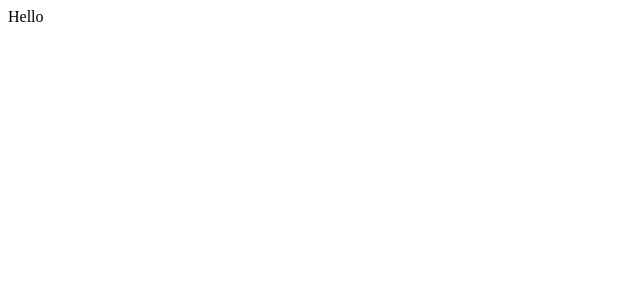
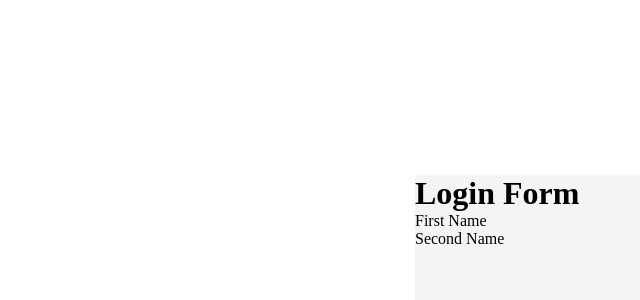
Before and after one commit to tobiaszciesielski/recruitment-task, a React (Create React App) app in the folder frontend/: page / in a window 1280 px wide. Shown: the top 300 px of the page, without its empty margins (0-640 px from the left). Built offline with nearby package versions, Linux system fonts and the light colour scheme.

Commit message:
Added theme and global styles

```diff
--- a/frontend/src/components/App.tsx
+++ b/frontend/src/components/App.tsx
@@ -1,12 +1,12 @@
 import React from 'react';
 import Layout from './templates/Layout';
 
-const App: React.FunctionComponent = () => (
-  <div className="App">
-    <Layout>
-      <div>Hello</div>
-    </Layout>
-  </div>
+const App = () => (
+  <Layout>
+    <h1>Login Form</h1>
+    <p>First Name</p>
+    <p>Second Name</p>
+  </Layout>
 );
 
 export default App;
--- a/frontend/src/components/templates/Layout.tsx
+++ b/frontend/src/components/templates/Layout.tsx
@@ -1,9 +1,24 @@
 import React, { ReactChildren, ReactChild } from 'react';
+import styled from 'styled-components';
+import GlobalStyles from '../../styles/global';
+
+const FormWrapper = styled.div`
+  width: 100%;
+  max-width: 450px;
+  height: 100%;
+  max-height: 450px;
+  background: ${(props) => props.theme.grey};
+`;
 
 interface LayoutProps {
-  children: ReactChild | ReactChildren;
+  children: ReactChild | ReactChildren | ReactChild[] | ReactChildren[];
 }
 
-const Layout = ({ children }: LayoutProps) => <div>{children}</div>;
+const Layout = ({ children }: LayoutProps) => (
+  <>
+    <GlobalStyles />
+    <FormWrapper>{children}</FormWrapper>
+  </>
+);
 
 export default Layout;
--- a/frontend/src/index.tsx
+++ b/frontend/src/index.tsx
@@ -2,15 +2,15 @@ import React from 'react';
 import ReactDOM from 'react-dom';
 import { ThemeProvider } from 'styled-components';
 import App from './components/App';
-import GlobalStyles from './styles/global';
+import theme from './styles/theme';
 
 ReactDOM.render(
   <React.StrictMode>
-    <>
-      <ThemeProvider theme={GlobalStyles}>
+    <ThemeProvider theme={theme}>
+      <>
         <App />
-      </ThemeProvider>
-    </>
+      </>
+    </ThemeProvider>
   </React.StrictMode>,
-  document.getElementById('root')
+  document.body
 );
--- a/frontend/src/styles/global.ts
+++ b/frontend/src/styles/global.ts
@@ -1,14 +1,18 @@
 import { createGlobalStyle } from 'styled-components';
 
 const GlobalStyles = createGlobalStyle`
-  html,
-  body {
+  *, *::after, *::before  {
+    box-sizing: border-box;
     padding: 0;
     margin: 0;
   }
 
-  * {
-    box-sizing: border-box;
+  body {
+    width: 100vw;
+    height: 100vh;
+    display: flex;
+    justify-content: center;
+    align-items: center;
   }
 `;
 
--- /dev/null
+++ b/frontend/src/styles/styled.d.ts
@@ -0,0 +1,6 @@
+import {} from 'styled-components';
+import { ThemeType } from './theme';
+
+declare module 'styled-components' {
+  export interface DefaultTheme extends ThemeType {}
+}
--- a/frontend/src/styles/theme.ts
+++ b/frontend/src/styles/theme.ts
@@ -1,22 +1,11 @@
+export type ThemeType = typeof theme; // This is the type definition for my theme object.
+
 const theme = {
-  colors: {
-    touch: '#00FFA3',
-    primary: '#FFF',
-    secondary: '#888',
-    dark: '#333',
-    darker: '#222',
-    darkest: '#111',
-    sourceCode: '#ececec',
-    codeComment: '#a9a9a9',
-    codeSigns: '#56B6C2',
-  },
-  media: {
-    mobile: `(min-width: 375px)`,
-    tablet: `(min-width: 768px)`,
-    laptop: `(min-width: 1024px)`,
-    desktop: `(min-width: 1440px)`,
-    bigDesktop: `(min-width: 1800px)`,
-  },
+  primary: 'rbga(0, 0, 0, 0.8)',
+  secondary: 'rbga(0, 0, 0, 0.6)',
+  touch: '#1FCE8B',
+  grey: '#F4F4F4',
+  background: '#FFF',
 };
 
 export default theme;
```
Also changed, not shown: frontend/.eslintrc.js, frontend/src/logo.svg (deleted).
